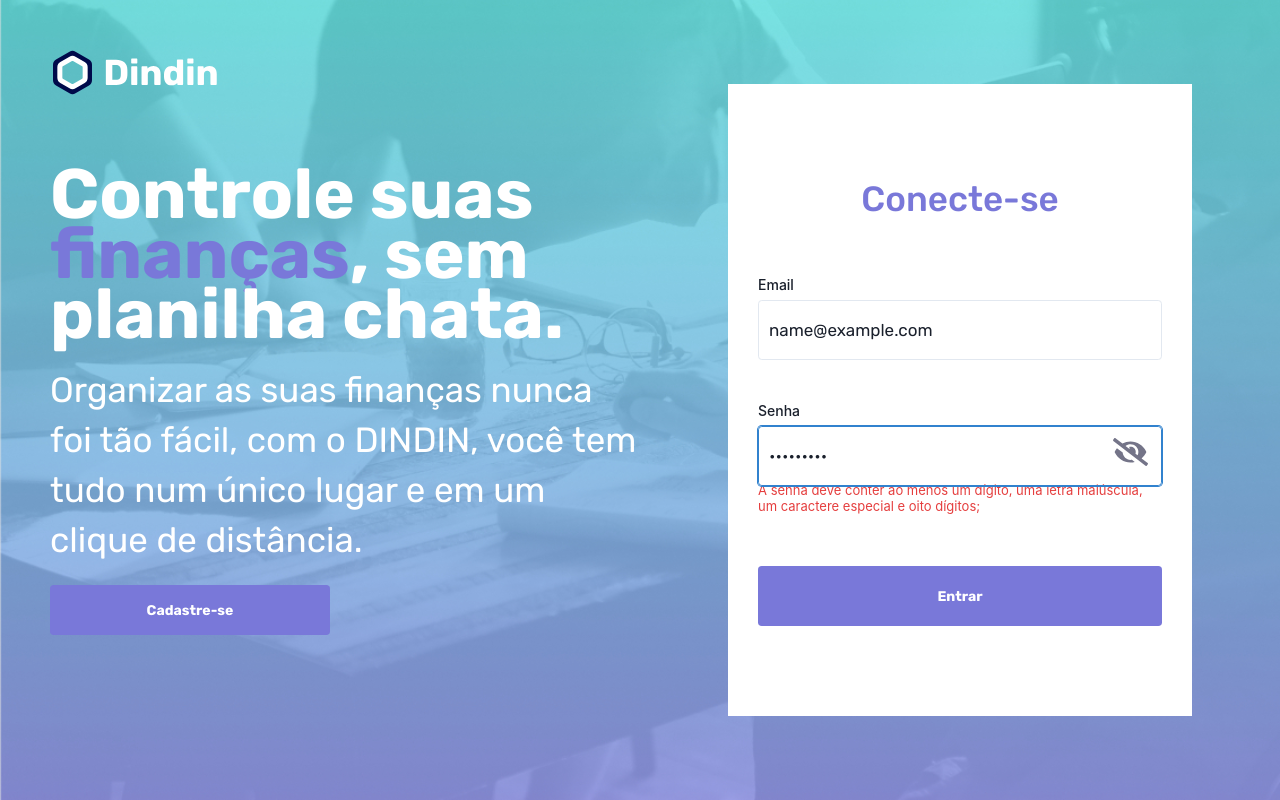
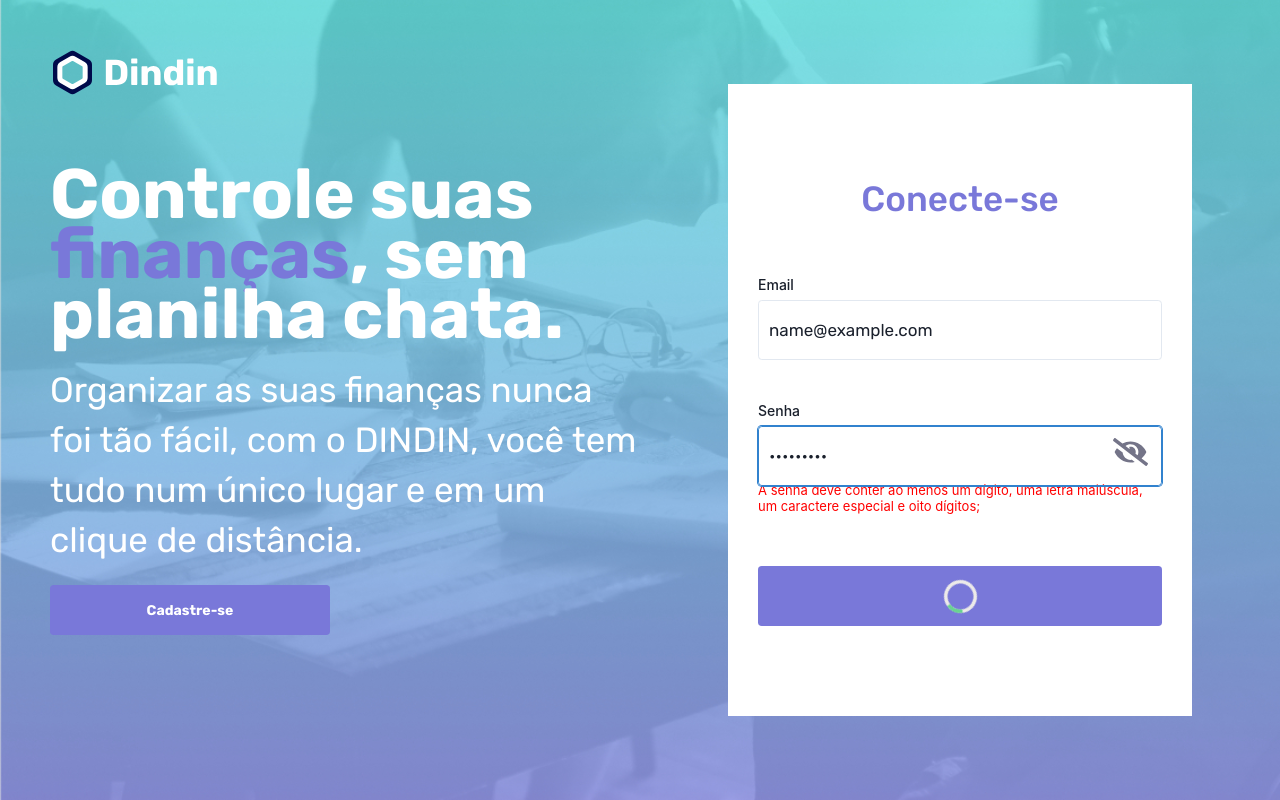
Before and after one commit to leocarvalhos/Projeto-DinDin, a Next.js app in the folder front/: page / in a window 1280 px wide. Both pictures are taken after typing "name@example.com", "Sample123" into the empty fields and a click on the button "Entrar". Built offline with nearby package versions, Linux system fonts and the light colour scheme.

Commit message:
finished login

```diff
--- a/front/src/pages/components/FormIN.tsx
+++ b/front/src/pages/components/FormIN.tsx
@@ -1,5 +1,6 @@
 import {
     Button,
+    CircularProgress,
     FormControl,
     FormErrorMessage,
     FormLabel,
@@ -20,6 +21,8 @@ import ShowEye from '../../utils/ShowEye';
 import { useRouter } from 'next/router';
 import toast, { Toaster } from 'react-hot-toast';
 export default function FormIN() {
+    const [btnLogin, setBtnLogin] = useState(false);
+    const [errorBack, setErrorBack] = useState(false);
     const router = useRouter();
     const notify = () => toast.success('Bem vindo(a) ao DinDin!');
     const { setUser }: any = useStorage();
@@ -42,8 +45,10 @@ export default function FormIN() {
             setTimeout(() => {
                 router.push('/home');
             }, 1500);
-        } catch (error) {
+        } catch (error: any) {
+            setBtnLogin(false);
             console.log(error);
+            setErrorBack(error.response.data.message);
         }
     }
 
@@ -59,7 +64,7 @@ export default function FormIN() {
                 <Image priority src={Logo} alt="Logo" className={styles.logo} />
                 <h2>Conecte-se</h2>
                 <form onSubmit={handleSubmit(onSubmithanlder)}>
-                    <FormControl isInvalid={!!errors?.email?.message}>
+                    <FormControl isInvalid={!!errors?.email?.message || !!errorBack}>
                         <FormLabel style={{ fontSize: '1.4rem' }}>Email</FormLabel>
                         <div style={{ position: 'relative' }}>
                             <Input
@@ -76,7 +81,7 @@ export default function FormIN() {
                             )}
                         </div>
                     </FormControl>
-                    <FormControl isInvalid={!!errors?.password?.message}>
+                    <FormControl isInvalid={!!errors?.password?.message || !!errorBack}>
                         <FormLabel style={{ fontSize: '1.4rem' }}>Senha</FormLabel>
                         <div style={{ position: 'relative' }}>
                             <Input
@@ -91,11 +96,26 @@ export default function FormIN() {
                                     {errors.password?.message}
                                 </FormErrorMessage>
                             )}
+                            {errorBack && (
+                                <span className={styles.errorMessage}>{errorBack}</span>
+                            )}
                             {ShowEye(styles.eye, showPassword, setShowPassword)}
                         </div>
                     </FormControl>
-                    <Button className={styles.btn} type="submit">
-                        Entrar
+                    <Button
+                        className={styles.btn}
+                        type="submit"
+                        onClick={() => setBtnLogin(true)}
+                    >
+                        {!btnLogin ? (
+                            'Entrar'
+                        ) : (
+                            <CircularProgress
+                                isIndeterminate
+                                color="green.300"
+                                size="35px"
+                            />
+                        )}
                     </Button>
                     <Link href={'/sign-up'}>
                         <Button className={styles.btnRegister}>Cadastre-se</Button>
--- a/front/src/styles/components/FormIN.module.sass
+++ b/front/src/styles/components/FormIN.module.sass
@@ -28,6 +28,8 @@
             position: absolute
             bottom: 12px
             font-size: 1.3rem
+            left: 0
+            color: red
         .eye
             position: absolute
             top: 12px
```
